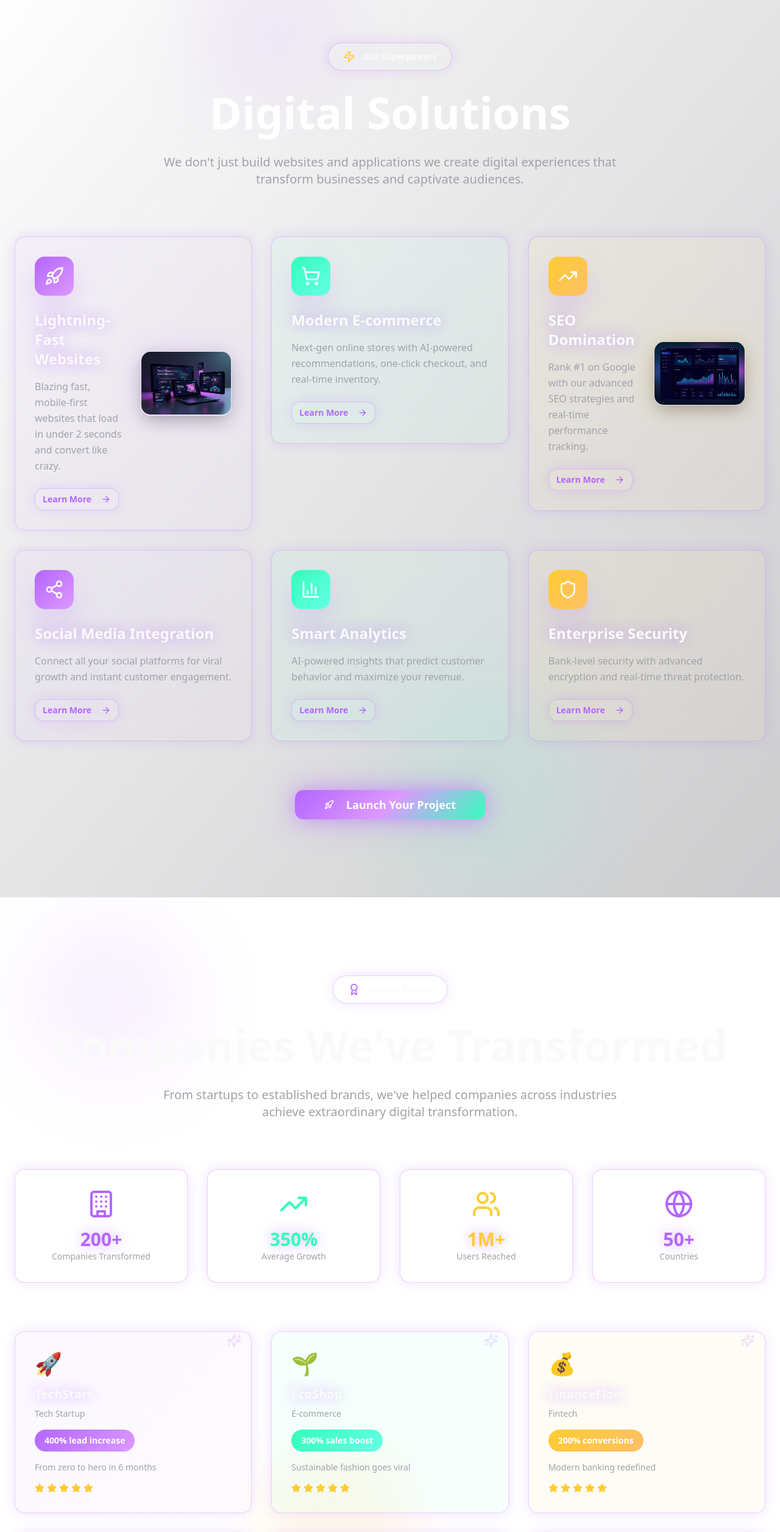
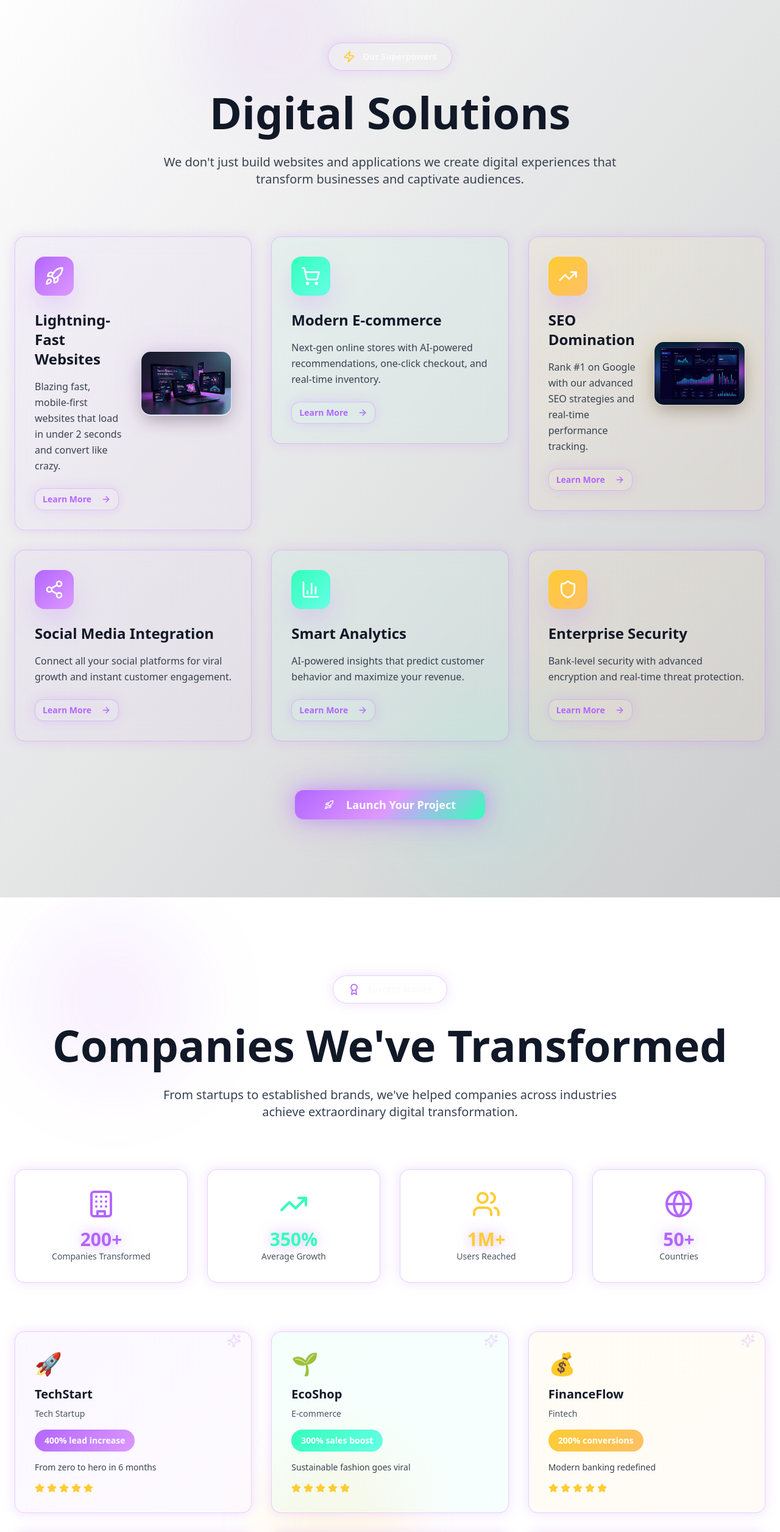
Before and after one commit to bonglamcodes/get-found-grow-fast, a React (Vite) app: page / in a window 1280 px wide. Shown: the part 920-3433 px from the top of the page at 61% size. Built offline with nearby package versions, Linux system fonts and the light colour scheme.

Commit message:
Fix text visibility on white backgrounds
Update text colors in sections with white backgrounds to ensure proper visibility and contrast.

```diff
--- a/src/components/CompaniesTransformed.tsx
+++ b/src/components/CompaniesTransformed.tsx
@@ -79,12 +79,12 @@ export const CompaniesTransformed = () => {
               <span className="text-sm font-semibold">Success Stories</span>
             </div>
 
-            <h2 className="text-5xl lg:text-7xl font-black mb-8">
+            <h2 className="text-5xl lg:text-7xl font-black mb-8 text-gray-900">
               Companies We've Transformed
 
             </h2>
 
-            <p className="text-xl text-muted-foreground max-w-3xl mx-auto">
+            <p className="text-xl text-gray-700 max-w-3xl mx-auto">
               From startups to established brands, we've helped companies across industries achieve extraordinary digital transformation.
             </p>
           </div>
@@ -96,25 +96,25 @@ export const CompaniesTransformed = () => {
             <Card className="glass border-glow text-center p-8 hover-lift">
               <Building className="w-12 h-12 text-primary mx-auto mb-4" />
               <div className="text-3xl font-black text-primary text-glow">200+</div>
-              <div className="text-sm text-muted-foreground">Companies Transformed</div>
+              <div className="text-sm text-gray-600">Companies Transformed</div>
             </Card>
 
             <Card className="glass border-glow text-center p-8 hover-lift">
               <TrendingUp className="w-12 h-12 text-secondary mx-auto mb-4" />
               <div className="text-3xl font-black text-secondary text-glow">350%</div>
-              <div className="text-sm text-muted-foreground">Average Growth</div>
+              <div className="text-sm text-gray-600">Average Growth</div>
             </Card>
 
             <Card className="glass border-glow text-center p-8 hover-lift">
               <Users className="w-12 h-12 text-accent mx-auto mb-4" />
               <div className="text-3xl font-black text-accent text-glow">1M+</div>
-              <div className="text-sm text-muted-foreground">Users Reached</div>
+              <div className="text-sm text-gray-600">Users Reached</div>
             </Card>
 
             <Card className="glass border-glow text-center p-8 hover-lift">
               <Globe className="w-12 h-12 text-primary mx-auto mb-4" />
               <div className="text-3xl font-black text-primary text-glow">50+</div>
-              <div className="text-sm text-muted-foreground">Countries</div>
+              <div className="text-sm text-gray-600">Countries</div>
             </Card>
           </div>
         </ScrollReveal>
@@ -132,8 +132,8 @@ export const CompaniesTransformed = () => {
                   <div className="text-4xl mb-4">{company.logo}</div>
 
                   {/* Company Info */}
-                  <h3 className="text-xl font-bold mb-2 text-glow">{company.name}</h3>
-                  <p className="text-sm text-muted-foreground mb-4">{company.industry}</p>
+                  <h3 className="text-xl font-bold mb-2 text-gray-900">{company.name}</h3>
+                  <p className="text-sm text-gray-600 mb-4">{company.industry}</p>
 
                   {/* Improvement */}
                   <div className={`inline-flex px-4 py-2 rounded-full gradient-${company.gradient} mb-4`}>
@@ -141,7 +141,7 @@ export const CompaniesTransformed = () => {
                   </div>
 
                   {/* Description */}
-                  <p className="text-muted-foreground text-sm">{company.description}</p>
+                  <p className="text-gray-700 text-sm">{company.description}</p>
 
                   {/* Rating */}
                   <div className="flex items-center gap-1 mt-4">
@@ -164,17 +164,17 @@ export const CompaniesTransformed = () => {
         <ScrollReveal delay={800}>
           <div className="text-center mt-20">
             <div className="glass border-glow rounded-3xl p-12 max-w-4xl mx-auto">
-              <h3 className="text-3xl font-bold mb-6 text-glow">
+              <h3 className="text-3xl font-bold mb-6 text-gray-900">
                 Ready to Join These Success Stories?
               </h3>
-              <p className="text-muted-foreground mb-8 text-lg">
+              <p className="text-gray-700 mb-8 text-lg">
                 Your company could be next on our transformation list. Let's make it happen.
               </p>
               <div className="flex flex-col sm:flex-row gap-4 justify-center">
                 <button className="gradient-hero text-white px-8 py-4 rounded-xl font-bold hover:scale-105 transition-smooth shadow-glow">
                   Start Your Transformation
                 </button>
-                <button className="glass border-glow text-foreground px-8 py-4 rounded-xl font-semibold hover:scale-105 transition-smooth">
+                <button className="glass border-glow text-gray-900 px-8 py-4 rounded-xl font-semibold hover:scale-105 transition-smooth">
                   View More Cases
                 </button>
               </div>
--- a/src/components/Contact.tsx
+++ b/src/components/Contact.tsx
@@ -28,12 +28,12 @@ export const Contact = () => {
               <span className="text-sm font-semibold">Let's Launch</span>
             </div>
 
-            <h2 className="text-4xl sm:text-5xl lg:text-7xl font-black mb-8">
+            <h2 className="text-4xl sm:text-5xl lg:text-7xl font-black mb-8 text-gray-900">
               Ready to Dominate
               Your Market?
             </h2>
 
-            <p className="text-lg sm:text-xl text-muted-foreground max-w-3xl mx-auto">
+            <p className="text-lg sm:text-xl text-gray-700 max-w-3xl mx-auto">
               Join the digital revolution. Get your free consultation and discover how we can transform your business into a market leader.
             </p>
           </div>
@@ -45,10 +45,10 @@ export const Contact = () => {
             <Card className="glass border-glow p-8 sm:p-12 hover-lift w-full">
               <div className="space-y-8">
                 <div>
-                  <h3 className="text-2xl sm:text-3xl font-bold mb-4 text-glow">
+                  <h3 className="text-2xl sm:text-3xl font-bold mb-4 text-gray-900">
                     Get Your Free Strategy Session
                   </h3>
-                  <p className="text-muted-foreground text-base sm:text-lg">
+                  <p className="text-gray-700 text-base sm:text-lg">
                     Let's discuss your vision and create a roadmap to digital dominance.
                   </p>
                 </div>
--- a/src/components/Services.tsx
+++ b/src/components/Services.tsx
@@ -76,13 +76,13 @@ export const Services = () => {
             </div>
 
             <h2 className="text-5xl lg:text-7xl font-black mb-8">
-              <span className=" p-2 rounded-sm bg-clip-text text-white ">
+              <span className="text-gray-900">
                 Digital Solutions
               </span>
               <br />
             </h2>
 
-            <p className="text-xl text-muted-foreground max-w-3xl mx-auto">
+            <p className="text-xl text-gray-700 max-w-3xl mx-auto">
               We don't just build websites and applications we create digital experiences that transform businesses and captivate audiences.
             </p>
           </div>
@@ -103,8 +103,8 @@ export const Services = () => {
                       <service.icon className="w-8 h-8 text-white" />
                     </div>
 
-                    <h3 className="text-2xl font-bold mb-4 text-glow">{service.title}</h3>
-                    <p className="text-muted-foreground leading-relaxed mb-6">
+                    <h3 className="text-2xl font-bold mb-4 text-gray-900">{service.title}</h3>
+                    <p className="text-gray-700 leading-relaxed mb-6">
                       {service.description}
                     </p>
 
```
